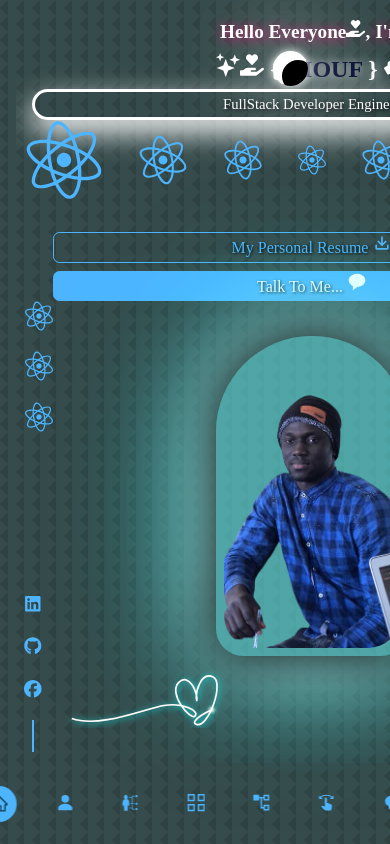
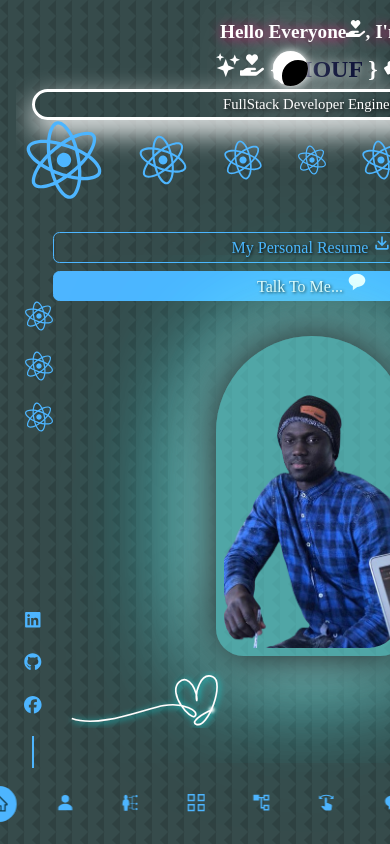
Before and after one commit to Mouhamed1003/keenprogrammer.com, a React (Create React App) app: page / in a window 390 px wide. Shown: the top 844 px of the page. Built offline with nearby package versions, Linux system fonts and the light colour scheme.

Commit message:
Update header.css

```diff
--- a/src/components/header/header.css
+++ b/src/components/header/header.css
@@ -341,7 +341,7 @@ header {
         font-size: 1rem;
     }
     .header_socials {
-        bottom: 1rem; /* Décaler vers le bas */
+        bottom: 0rem; /* Décaler vers le bas */
         left: 0.5rem; /* Décaler vers la gauche */
         font-size: 1.2rem; /* Réduire la taille de la police */
     }
@@ -365,6 +365,7 @@ header {
     }
     .header_socials {
         font-size: 1.1rem; /* Réduire la taille de la police */
+        bottom: 0rem; /* Décaler vers le bas */
     }
     .maphoto {
         width: 12rem; /* Réduire la largeur */
```
